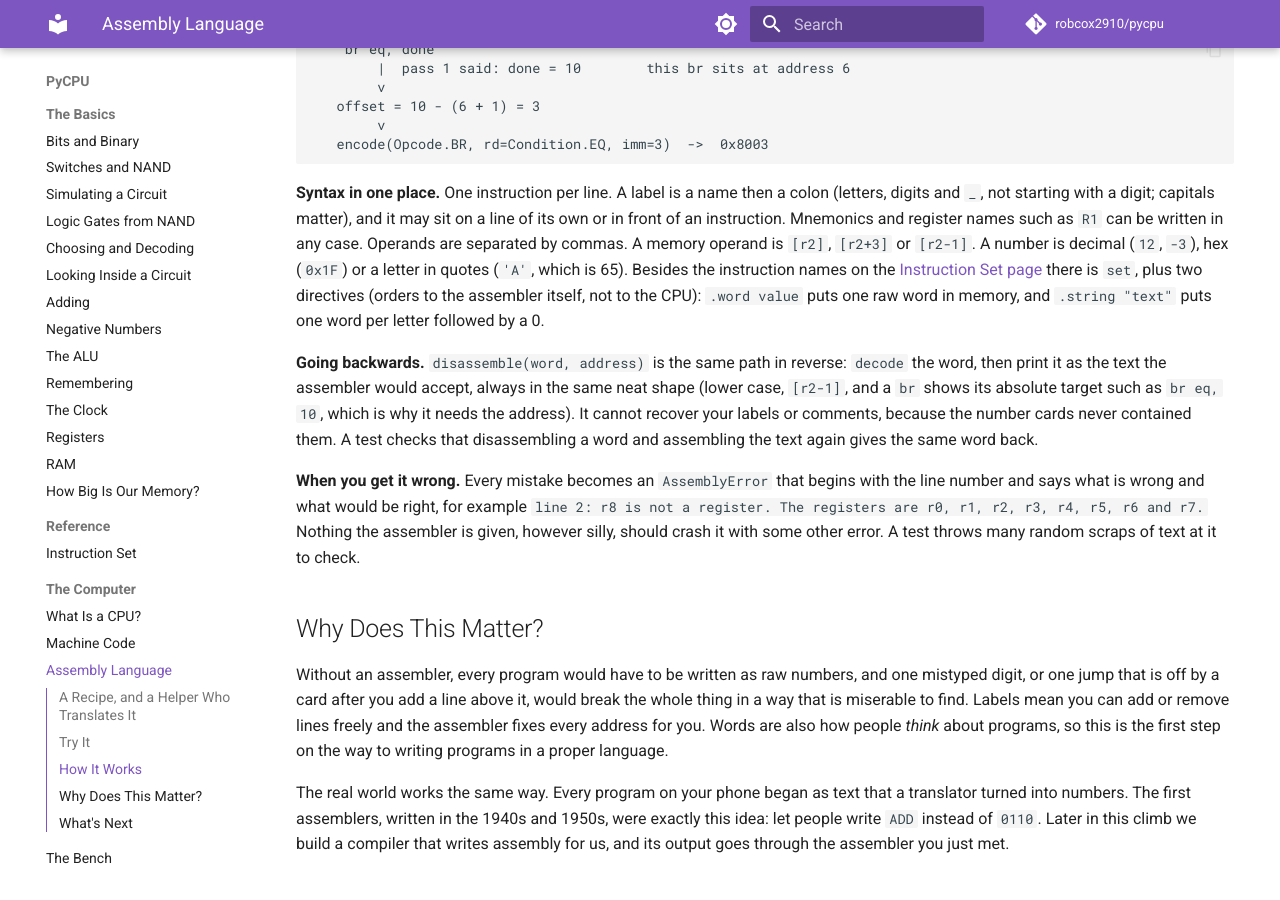
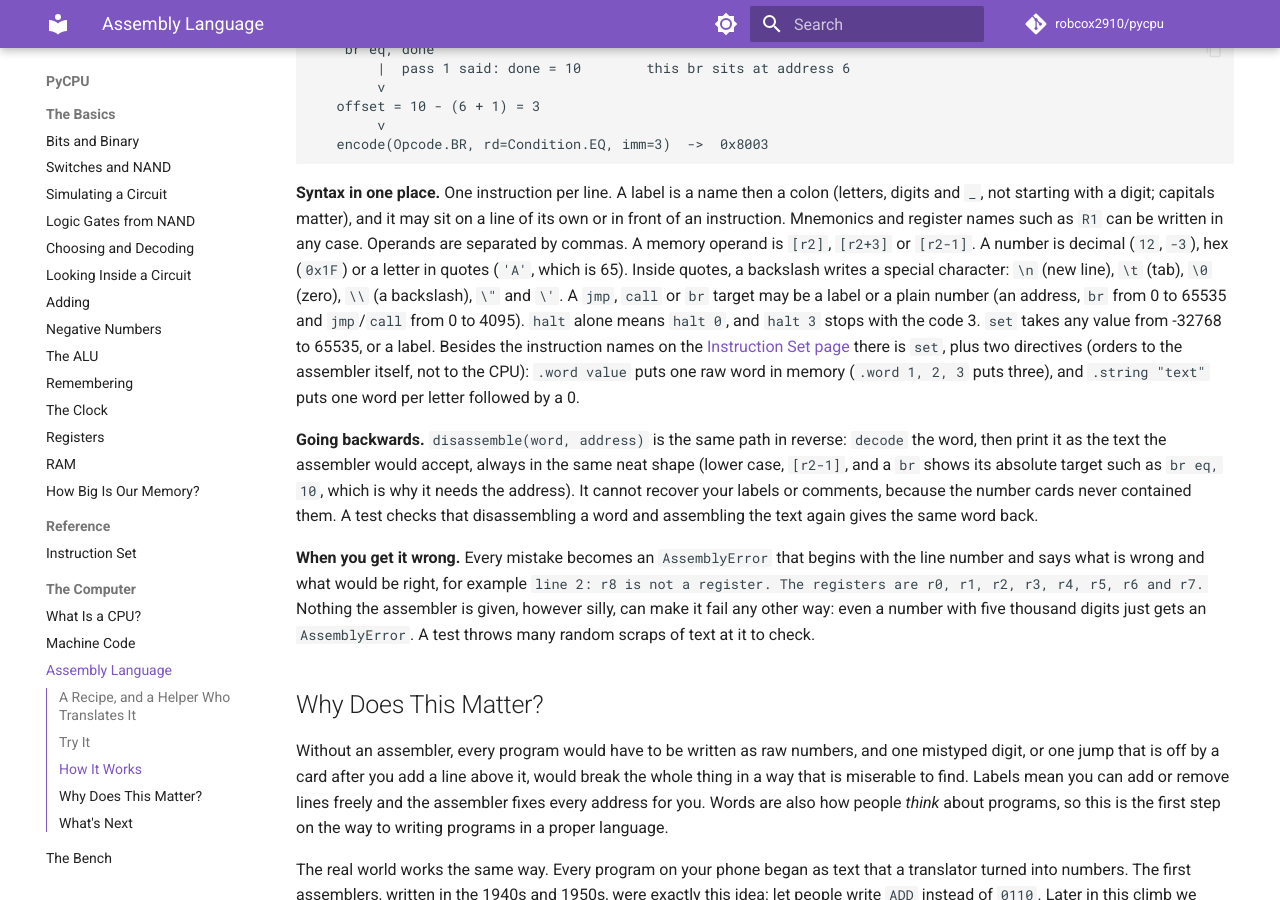
Before and after one commit to robcox2910/pycpu, an MkDocs documentation site: the page built from docs/concepts/assembly-language.md, in a window 1280 px wide and 900 px high, scrolled down 2804 px. Built offline with MkDocs 1.6.1 and Material for MkDocs 9.7.7, drawn with Linux system fonts in a browser that asks for light colours; comment, search, counter and statistics services are not loaded.

Commit message:
fix: refuse over-long numbers, wild branch targets and stray commas
Co-Authored-By: Claude Opus 5.5 <noreply@anthropic.com>

```diff
--- a/docs/concepts/assembly-language.md
+++ b/docs/concepts/assembly-language.md
@@ -143,10 +143,14 @@ tells you to branch over a `jmp` instead (a `jmp` reaches anywhere).
 on a line of its own or in front of an instruction. Mnemonics and register names such as
 `R1` can be written in any case. Operands are separated by commas. A memory operand is
 `[r2]`, `[r2+3]` or `[r2-1]`. A number is decimal (`12`, `-3`), hex (`0x1F`) or a letter in
-quotes (`'A'`, which is 65). Besides the instruction names on the
+quotes (`'A'`, which is 65). Inside quotes, a backslash writes a special character:
+`\n` (new line), `\t` (tab), `\0` (zero), `\\` (a backslash), `\"` and `\'`. A
+`jmp`, `call` or `br` target may be a label or a plain number (an address, `br` from 0 to
+65535 and `jmp`/`call` from 0 to 4095). `halt` alone means `halt 0`, and `halt 3` stops with
+the code 3. `set` takes any value from -32768 to 65535, or a label. Besides the instruction names on the
 [Instruction Set page](../reference/instruction-set.md) there is `set`, plus two
 directives (orders to the assembler itself, not to the CPU): `.word value` puts one raw
-word in memory, and `.string "text"` puts one word per letter followed by a 0.
+word in memory (`.word 1, 2, 3` puts three), and `.string "text"` puts one word per letter followed by a 0.
 
 **Going backwards.** `disassemble(word, address)` is the same path in reverse: `decode`
 the word, then print it as the text the assembler would accept, always in the same
@@ -158,7 +162,8 @@ disassembling a word and assembling the text again gives the same word back.
 **When you get it wrong.** Every mistake becomes an `AssemblyError` that begins with the
 line number and says what is wrong and what would be right, for example
 `line 2: r8 is not a register. The registers are r0, r1, r2, r3, r4, r5, r6 and r7.`
-Nothing the assembler is given, however silly, should crash it with some other error.
+Nothing the assembler is given, however silly, can make it fail any other way: even a
+number with five thousand digits just gets an `AssemblyError`.
 A test throws many random scraps of text at it to check.
 
 ## Why Does This Matter?
```
Also changed, not shown: 2 other files.
